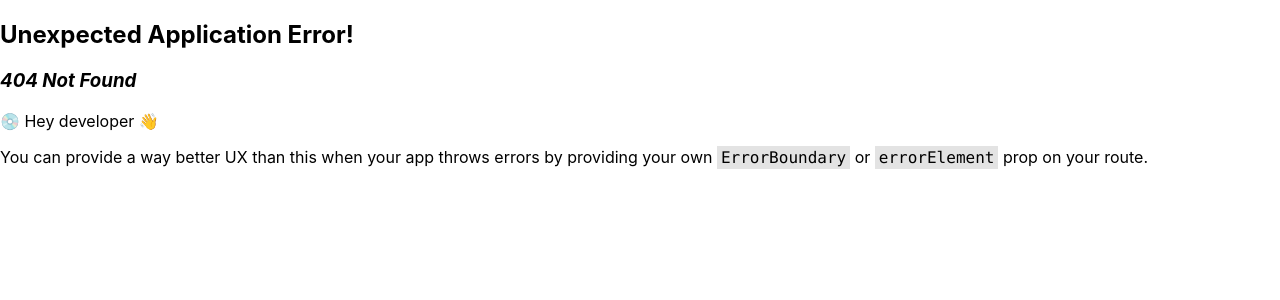
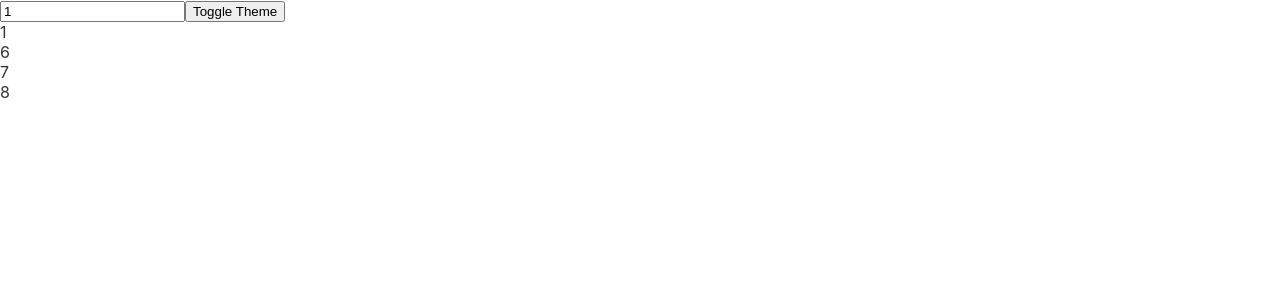
Before and after one commit to adam-ja/react-hooks-explained, a React (Create React App) app: page /use-callback-example in a window 1280 px wide. Before the commit this address had no page. Shown: the top 300 px of the page. Built offline with nearby package versions, Linux system fonts and the light colour scheme.

Commit message:
feat: Complete useCallback tutorial
https://www.youtube.com/watch?v=_AyFP5s69N4&list=PLZlA0Gpn_vH8EtggFGERCwMY5u5hOjf-h&ab_channel=WebDevSimplified

```diff
--- a/src/App.jsx
+++ b/src/App.jsx
@@ -21,6 +21,9 @@ function App() {
             <li>
                 <Link to="/use-reducer-example">useReducer Example</Link>
             </li>
+            <li>
+                <Link to="/use-callback-example">useCallback Example</Link>
+            </li>
         </ul>
     );
 }
--- /dev/null
+++ b/src/List.js
@@ -0,0 +1,12 @@
+import { useEffect, useState } from "react";
+
+export default function List({ getItems }) {
+    const [items, setItems] = useState([]);
+
+    useEffect(() => {
+        setItems(getItems(5));
+        console.log('Updating Items');
+    }, [getItems]);
+
+    return items.map(item => <div key={item}>{item}</div>);
+}
--- /dev/null
+++ b/src/UseCallbackExample.jsx
@@ -0,0 +1,41 @@
+import React, { useCallback, useState } from 'react';
+import List from './List';
+
+export default function UseCallbackExample() {
+    const [number, setNumber] = useState(1);
+    const [dark, setDark] = useState(false);
+
+    /*
+     * Wrapping the getItems function in useCallback means that the getItems function is only recreated when its
+     * dependencies (in this case number) change. Without it, the function is recreated every time the component
+     * renders (for example, when we toggle the theme). This means that the List component would always receive a new
+     * version of the getItems function, so its useEffect would be triggered and everything inside it would be triggered
+     * on every render.
+     * useCallback is similar to useMemo, but instead of returning the result of the function, it returns the function
+     * itself. This means we can pass it around as a prop to other components and those components can call the function
+     * with their own arguments.
+     */
+    const getItems = useCallback((incrementor) => {
+        const incremented = number + incrementor;
+        return [number, incremented, incremented + 1, incremented + 2];
+    }, [number]);
+
+    const theme = {
+        backgroundColor: dark ? '#333' : '#FFF',
+        color: dark ? '#FFF' : '#333'
+    }
+
+    return (
+        <div style={theme}>
+            <input
+                type="number"
+                value={number}
+                onChange={e => setNumber(parseInt(e.target.value))}
+            />
+            <button onClick={() => setDark(prevDark => !prevDark)}>
+                Toggle Theme
+            </button>
+            <List getItems={getItems} />
+        </div>
+    );
+}
--- a/src/index.js
+++ b/src/index.js
@@ -8,6 +8,7 @@ import UseMemoExample from './UseMemoExample';
 import UseRefExample from './UseRefExample';
 import UseContextExample from './UseContextExample';
 import UseReducerExample from './UseReducerExample';
+import UseCallbackExample from './UseCallbackExample';
 import reportWebVitals from './reportWebVitals';
 import { RouterProvider, createBrowserRouter } from 'react-router-dom';
 
@@ -21,6 +22,7 @@ const router = createBrowserRouter([
     { path: '/use-ref-example', element: <UseRefExample /> },
     { path: '/use-context-example', element: <UseContextExample /> },
     { path: '/use-reducer-example', element: <UseReducerExample /> },
+    { path: '/use-callback-example', element: <UseCallbackExample />},
 ]);
 
 root.render(
```
